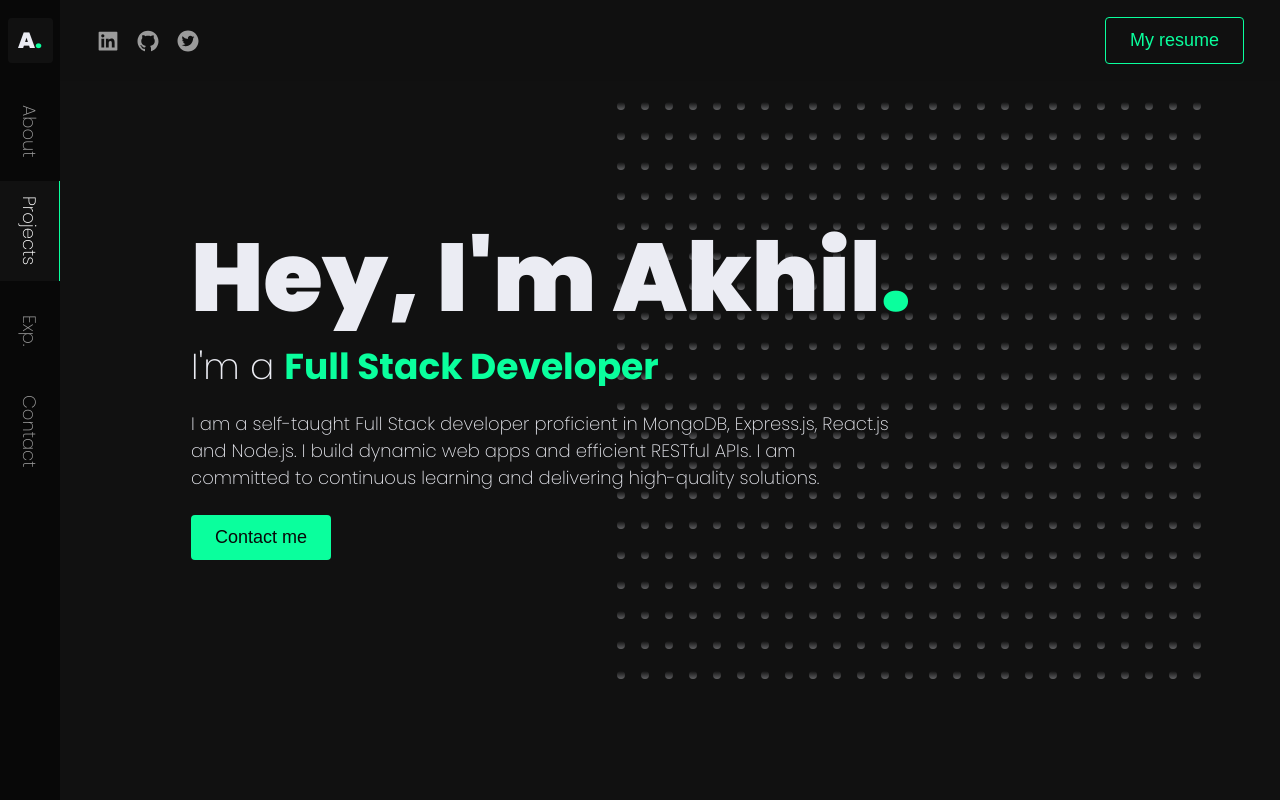
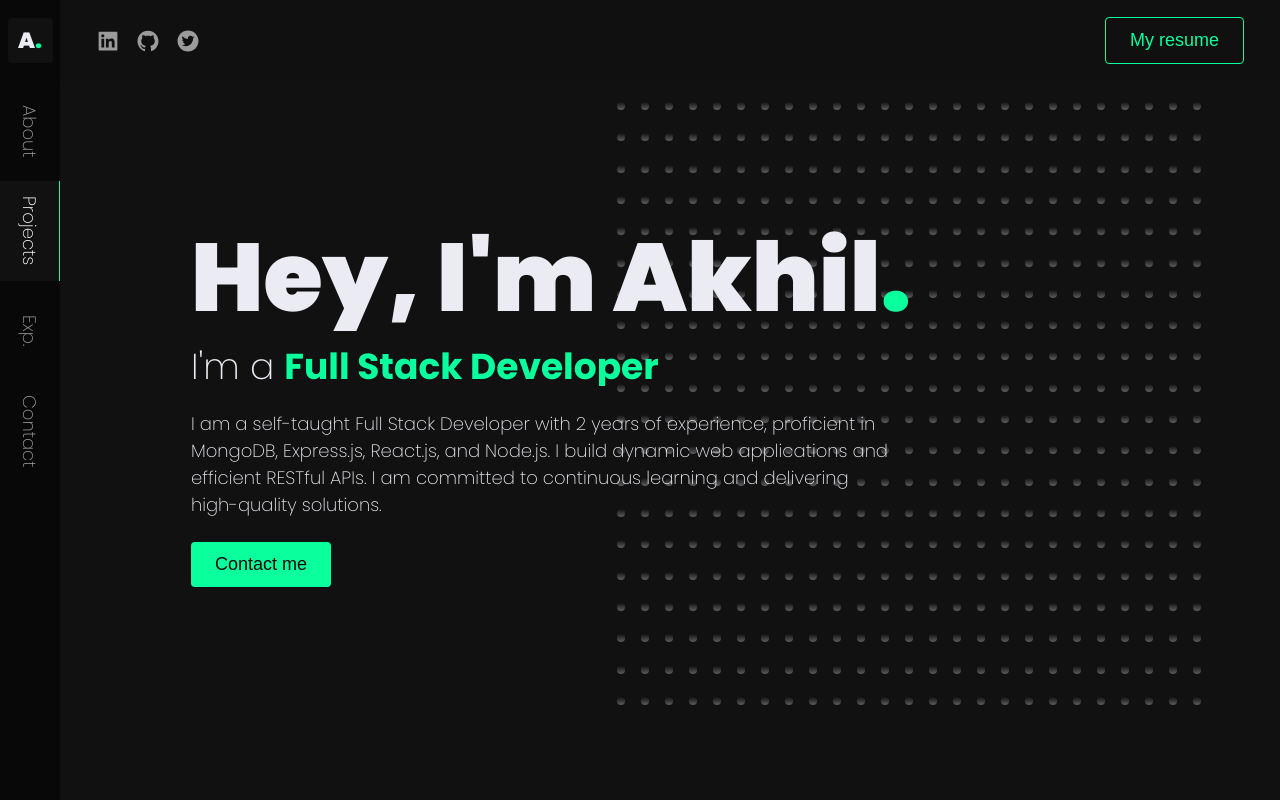
Before and after one commit to akhil-haridas/resume-portfolio, a React (Create React App) app: page / in a window 1280 px wide. Shown: the top 800 px of the page. Built offline with nearby package versions, Linux system fonts and the light colour scheme.

Commit message:
Refactor Header component for improved clarity and consistency; update developer description and fix formatting issues.

```diff
--- a/src/components/Header/Header.jsx
+++ b/src/components/Header/Header.jsx
@@ -1,4 +1,4 @@
-import React from 'react'
+import React from "react";
 
 const Header = () => {
   return (
@@ -40,10 +40,10 @@ const Header = () => {
       >
         <div className="content">
           <p className="hero_aboutCopy__VTnoZ">
-            I am a self-taught Full Stack developer proficient in MongoDB,
-            Express.js, React.js and Node.js. I build dynamic web apps and
-            efficient RESTful APIs. I am committed to continuous learning and
-            delivering high-quality solutions.
+            I am a self-taught Full Stack Developer with 2 years of experience,
+            proficient in MongoDB, Express.js, React.js, and Node.js. I build
+            dynamic web applications and efficient RESTful APIs. I am committed
+            to continuous learning and delivering high-quality solutions.
           </p>
         </div>
         <div className="overlay"></div>
@@ -67,6 +67,6 @@ const Header = () => {
       </div>
     </div>
   );
-}
+};
 
-export default Header
+export default Header;
```
